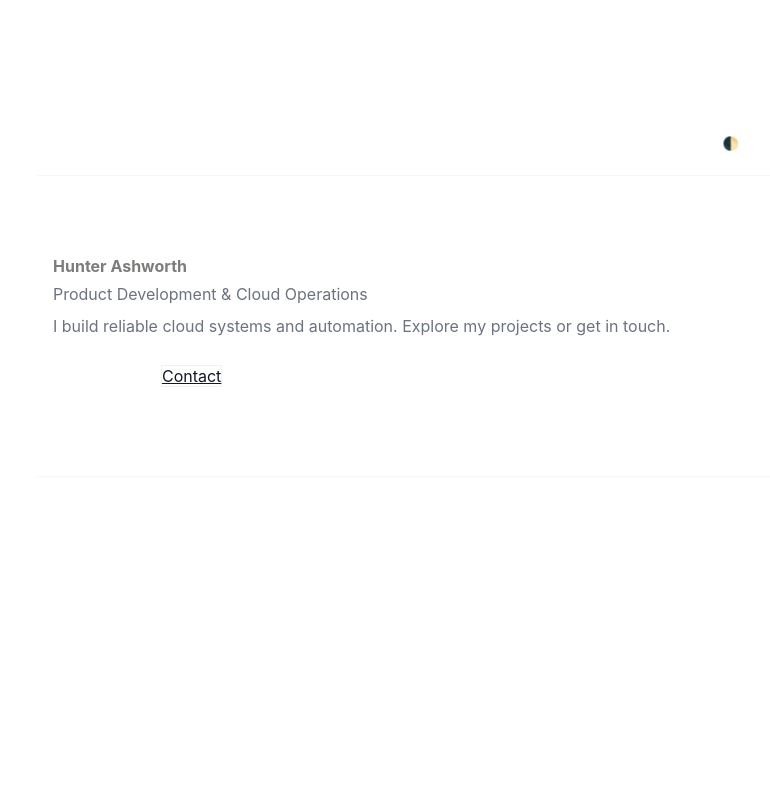
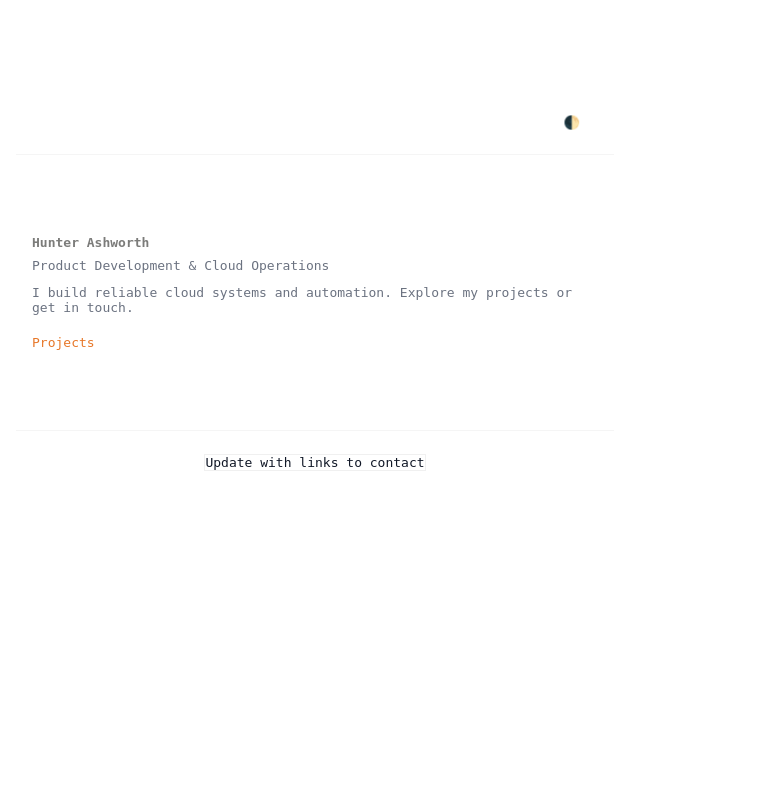
Before and after one commit to hwashworth/personal_site, a Flask app: page / in a window 1280 px wide. Shown: the whole page, without its empty margins (75-845 px from the left). Run offline with Flask 3, Linux system fonts and the light colour scheme.

Commit message:
more website updates

```diff
--- a/application.py
+++ b/application.py
@@ -2,7 +2,6 @@ from flask import Flask, render_template, request, redirect, url_for
 
 application = Flask(__name__)
 
-# Example placeholder projects — replace with your real project entries.
 projects = [
     {"title": "Project Alpha", "subtitle": "CloudOps demo", "url": "#"},
     {"title": "Project Beta",  "subtitle": "K8s monitor",  "url": "#"},
--- a/static/css/styles.css
+++ b/static/css/styles.css
@@ -15,7 +15,7 @@
 html,body{height:100%}
 body{
     /* Resetting margin, defining font family, and setting colors using variables */
-    box-sizing:border-box;padding:7em;max-width:60em;margin:0; font-family:Inter,system-ui,Segoe UI,Roboto,"Helvetica Neue",Arial;
+    box-sizing:border-box;padding:7em;max-width:60em;margin:0; font-family:IBM Plex Mono, monospace; font-size: 13px;
     background:var(--bg); color:var(--text); -webkit-font-smoothing:antialiased;
     /* Adding transition for smooth color change*/
     transition:background .25s, color .25s;
@@ -33,8 +33,8 @@ body{
 .hero h1{font-size:1em;margin:0 0 8px;text-decoration:none;color:#7c7c7a}
 .lead{margin:0 0 12px;color:var(--muted)}
 .desc{max-width:720px;margin:0 auto 20px;color:var(--muted)}
-.proj{display:inline-block;padding:10px 16px;border-radius:10px;color:white;text-decoration:none;margin-right:10px}
-.cont{background:transparent;border:1px solid rgba(0,0,0,0.06);color:var(--text)}
+.proj{display:inline-block;border-radius:10px;color:#e77728;text-decoration:none;margin-right:10px}
+.cont{background:transparent;border:1px solid rgba(0,0,0,0.06);color:var(--text);text-decoration:none}
 
 /* Styling section title */
 .section-title{padding:40px 16px 12px;text-align:center;font-size:22px}
@@ -56,7 +56,7 @@ body{
 .form-row{margin-top:12px;display:flex;gap:10px;align-items:center}
 
 /* Styling footer */
-.footer{padding:24px;text-align:center;color:var(--muted);border-top:1px solid rgba(0,0,0,0.04)}
+.footer{padding:24px;text-align:center;position:relative;color:var(--muted);border-top:1px solid rgba(0,0,0,0.04)}
 
 /* Responsiveness: changing some styles when screen size is less than or equal to 640px */
 @media (max-width:640px){ .nav{padding:12px} .hero{padding:40px 12px} }
--- a/templates/base.html
+++ b/templates/base.html
@@ -20,7 +20,7 @@
   </main>
 
   <footer class="footer">
-
+    <a class="cont">Update with links to contact</a>
   </footer>
 
   <script src="{{ url_for('static', filename='js/main.js') }}"></script>
--- a/templates/index.html
+++ b/templates/index.html
@@ -7,7 +7,6 @@
     <p class="desc">I build reliable cloud systems and automation. Explore my projects or get in touch.</p>
     <div class="hero-cta">
       <a class="proj" href="/projects">Projects</a>
-      <a class="cont" href="/contact">Contact</a>
     </div>
   </div>
 </section>
```
